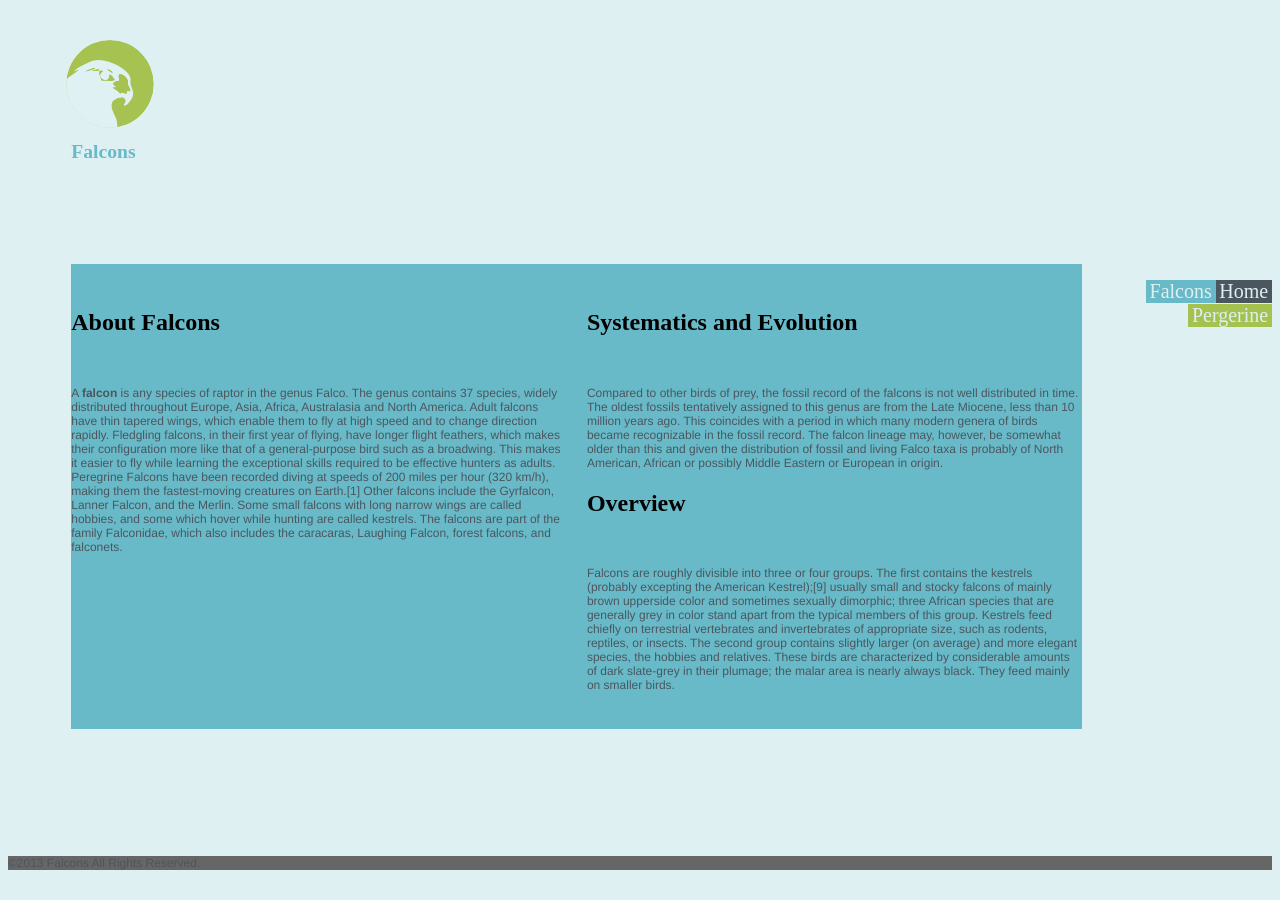
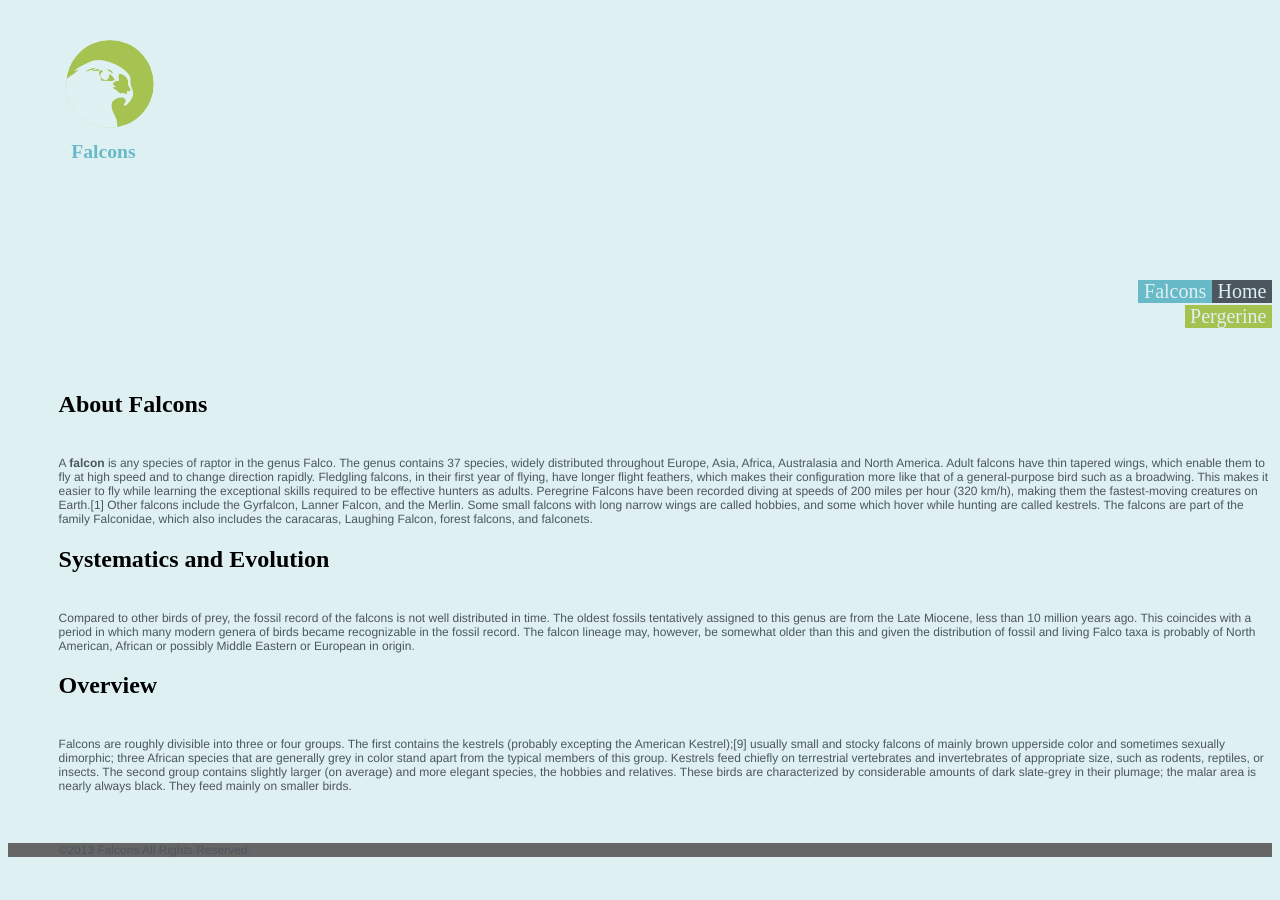
Before and after one commit to mariamabdul/large-data-website, a Jekyll site: the page falcons.html, which Jekyll copies as it is, in a window 1280 px wide. Built offline with Jekyll 4.4.1, drawn with Linux system fonts in a browser that asks for light colours; Markdown is read by kramdown in place of the engine named in the settings.

Commit message:
added other pages

```diff
--- a/css/general.css
+++ b/css/general.css
@@ -15,11 +15,16 @@ h1 {
 	margin-bottom: 13%;
 }
 
+h2 {
+	margin-bottom: 3%;
+	margin-left: 4%;
+}
+
 p {
 	font-family: helvetica;
 	color: #4c565e;
 	font-size: 12px;
-	margin-top: 10%;
+	margin-left: 4%;
 }
 
 .billboard {
@@ -27,13 +32,6 @@ p {
 	margin: 0 auto;
 	margin-top: -0.5%;
 
-	}
-
-
-.bucket {
-
-	padding-bottom: 3%;
-	background-color: #68bac9;
 }
 
 .list-nav {
@@ -78,13 +76,6 @@ footer {
 	float: bottom;
 }
 
-.billboard2 {
-	display: none;
-}
-
-.billboard3 {
-	display: none;
-}
 
 @media only screen and (min-width: 20em) {
 
@@ -136,7 +127,6 @@ h1 {
 
 .list-nav {
 	float: right;
-	width: 10%;
 }
 
 .list-nav-item {
@@ -169,36 +159,29 @@ h1 {
 	margin-bottom: 8%;
 }
 
-.falimage {
+h2 {
+
+}
+
+.falconweb {
 	padding: 100px;
 }
 
 .bucket {
-
 	overflow: hidden;
-	width: 80%;
+	width: 100%;
 	padding-top: 2%;
 	padding-bottom: 2%;
 	margin: auto;
-
-	}
+}
 
 
 .shift_left {
+	text-align: left;
+	float:left;
 
-	text-align: left;
-			float:left;
-			max-width:49%;
-		}
+}
 
-
-
-.shift_right {
-			text-align: left;
-
-			float:right;
-			max-width:49%;
-		}
 
 .billboard1 {
 	display: none;
--- a/falcons.html
+++ b/falcons.html
@@ -29,15 +29,10 @@
 			Adult falcons have thin tapered wings, which enable them to fly at high speed and to change direction rapidly. Fledgling falcons, in their first year of flying, have longer flight feathers, which makes their configuration more like that of a general-purpose bird such as a broadwing. This makes it easier to fly while learning the exceptional skills required to be effective hunters as adults.
 
 			Peregrine Falcons have been recorded diving at speeds of 200 miles per hour (320 km/h), making them the fastest-moving creatures on Earth.[1] Other falcons include the Gyrfalcon, Lanner Falcon, and the Merlin. Some small falcons with long narrow wings are called hobbies, and some which hover while hunting are called kestrels. The falcons are part of the family Falconidae, which also includes the caracaras, Laughing Falcon, forest falcons, and falconets.</p>
-		 </div>
-
-
-           <div class="shift_right">
 
 			<h2>Systematics and Evolution</h2>
 
 			<p>Compared to other birds of prey, the fossil record of the falcons is not well distributed in time. The oldest fossils tentatively assigned to this genus are from the Late Miocene, less than 10 million years ago. This coincides with a period in which many modern genera of birds became recognizable in the fossil record. The falcon lineage may, however, be somewhat older than this and given the distribution of fossil and living Falco taxa is probably of North American, African or possibly Middle Eastern or European in origin.</p>
-
 
 			<h2>Overview</h2>
 
@@ -45,10 +40,10 @@
 
 			The second group contains slightly larger (on average) and more elegant species, the hobbies and relatives. These birds are characterized by considerable amounts of dark slate-grey in their plumage; the malar area is nearly always black. They feed mainly on smaller birds.</p>
 
+		 </div>
 
-		</div>
 
-	</div>
+     </div>
 
 	<footer>
     	<p>©2013 Falcons All Rights Reserved.</p>
```
Also changed, not shown: ia/structured-article-2.md (+1 -1 lines), pergerine.html (added, +20 -0 lines), gallery.html (added).
